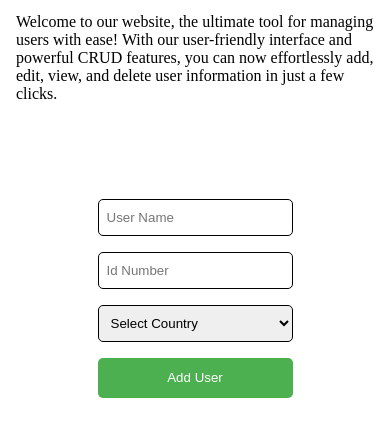
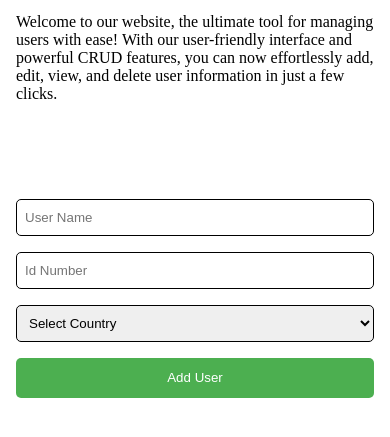
Before and after one commit to mwongess/kyu-TheJitu_cohort1, a website: page user-registration-management-system/index.html in a window 390 px wide. Shown: the part 151-588 px from the top of the page. Drawn offline with Linux system fonts and the light colour scheme.

Commit message:
Update main page mobile responsiveness

```diff
--- a/user-registration-management-system/style.css
+++ b/user-registration-management-system/style.css
@@ -89,7 +89,7 @@ img {
     padding: 0;
     margin-bottom: 1rem;
   }
-  form {
+  form ,.form{
     width: 100%;
   }
   input {
```
